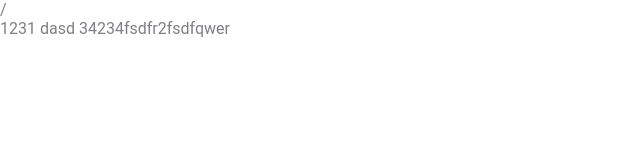
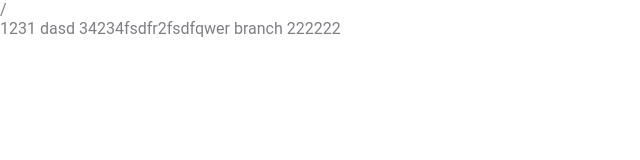
Before and after one commit to rishbag/testsite, a plain HTML site: page index.html in a window 1280 px wide. Shown: the whole page, without its empty margins (0-640 px from the left). Drawn offline with Linux system fonts and the light colour scheme.

Commit message:
branch2 commit

```diff
--- a/index.html
+++ b/index.html
@@ -15,6 +15,7 @@
 	1231
 	dasd
 	34234fsdfr2fsdfqwer
+	branch 222222
 	</main>
 </body>
 </html>
```
